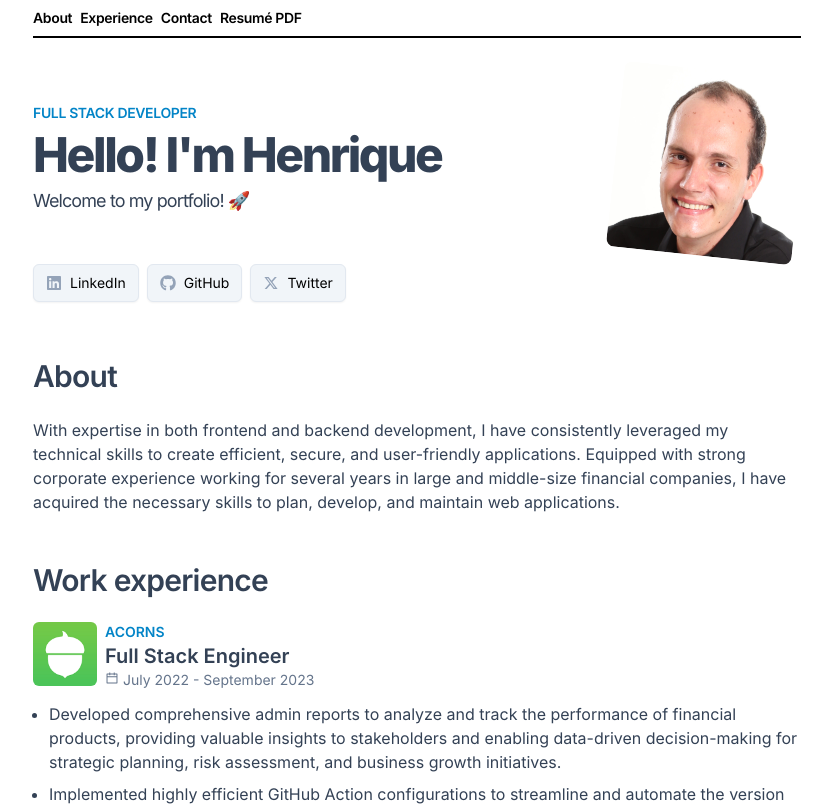
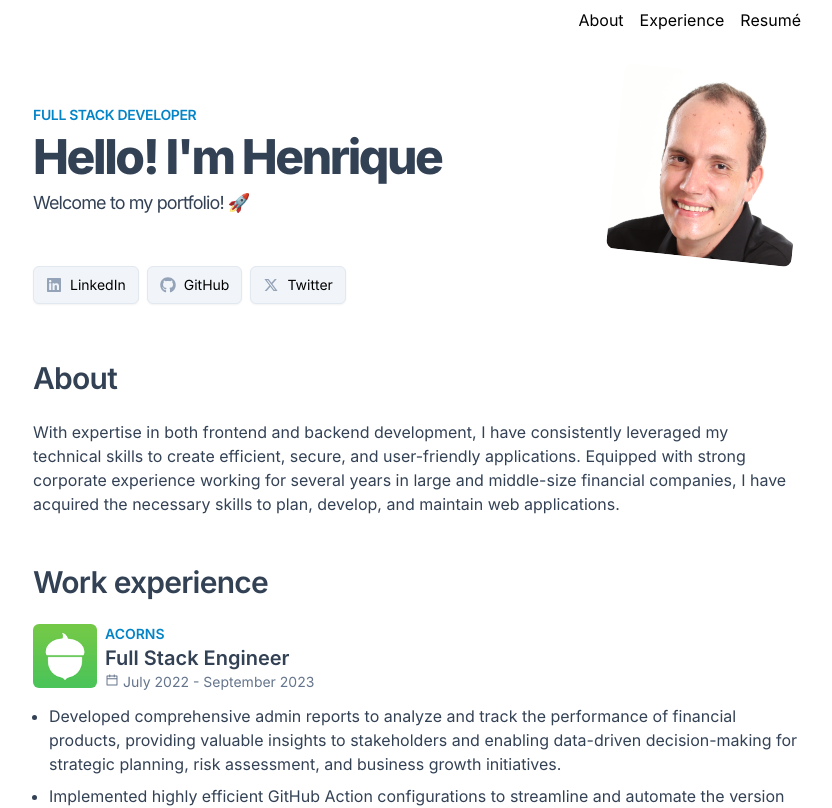
Before and after one commit to hrohden/hrohden.github.io, a React (Vite) app: page / in a window 1280 px wide. Shown: the top 808 px of the page, without its empty margins (223-1055 px from the left). Built offline with nearby package versions, Linux system fonts and the light colour scheme.

Commit message:
Update Navbar links and styling

```diff
--- a/src/components/Navbar.tsx
+++ b/src/components/Navbar.tsx
@@ -1,27 +1,16 @@
 
 const Navbar = () => {
   return (
-    <nav className="border-b-2 border-black py-2">
-      <ul className="flex list-none gap-2 text-sm font-semibold tracking-tight">
-        <li className="text-center">
-          <a href="#" className="flex items-center gap-1">
-            About
-          </a>
+    <nav className="py-2">
+      <ul className="flex list-none justify-end gap-4">
+        <li>
+          <a href="#">About</a>
         </li>
-        <li className="text-center">
-          <a href="#" className="flex items-center gap-1">
-            Experience
-          </a>
+        <li>
+          <a href="#">Experience</a>
         </li>
-        <li className="text-center">
-          <a href="#" className="flex items-center gap-1">
-            Contact
-          </a>
-        </li>
-        <li className="text-center">
-          <a href="#" className="flex items-center gap-1">
-            Resumé PDF
-          </a>
+        <li>
+          <a href="#">Resumé</a>
         </li>
       </ul>
     </nav>
```
